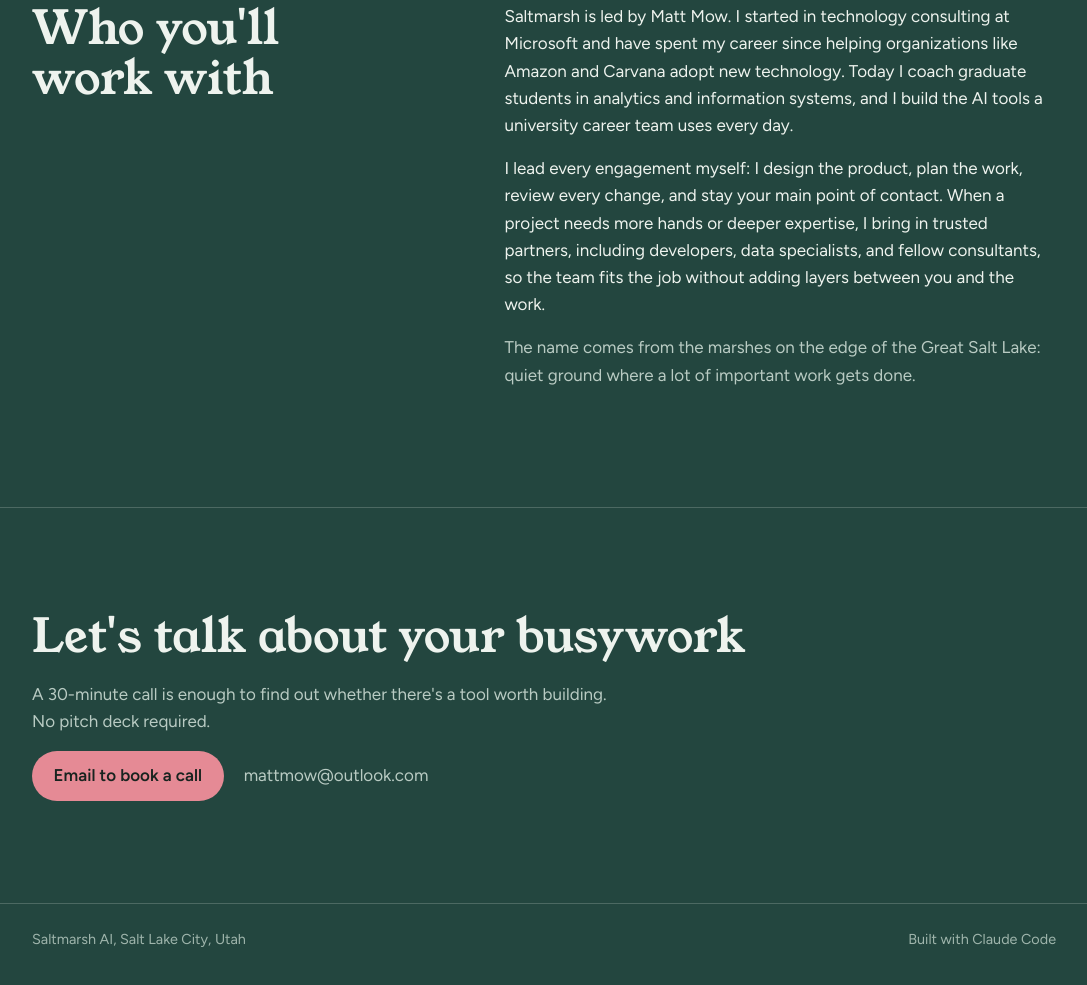
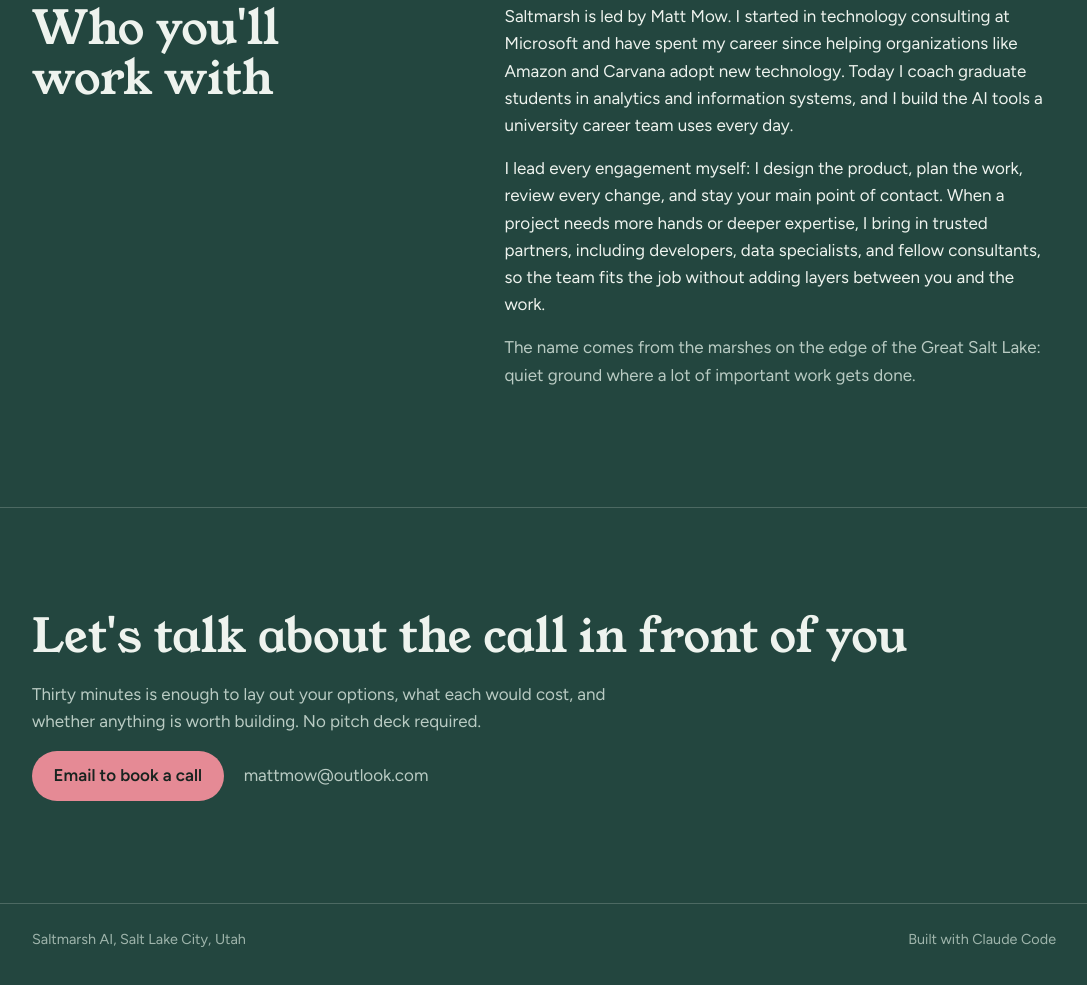
Before and after one commit to matthewmow/SaltmarshAI, a website: page public/index.html in a window 1280 px wide. Shown: the part 4771-5756 px from the top of the page, without its empty margins (96-1183 px from the left). Drawn offline with Linux system fonts and the light colour scheme.

Commit message:
Close the page on the decision, not the busywork
The contact heading now bookends the headline: "Let's talk about the call
in front of you," with a line on what a first conversation covers.

Co-Authored-By: Claude Opus 5.5 <noreply@anthropic.com>
Claude-Session: https://claude.ai/code/session_01YWeb9nLw7XriBD9j767wjH

```diff
--- a/public/index.html
+++ b/public/index.html
@@ -329,8 +329,8 @@ footer .wrap{display:flex;flex-wrap:wrap;justify-content:space-between;gap:.5rem
 
     <section id="contact" class="contact" aria-labelledby="talk">
       <div class="wrap">
-        <h2 id="talk">Let's talk about your busywork</h2>
-        <p class="muted">A 30-minute call is enough to find out whether there's a tool worth building. No pitch deck required.</p>
+        <h2 id="talk">Let's talk about the call in front of you</h2>
+        <p class="muted">Thirty minutes is enough to lay out your options, what each would cost, and whether anything is worth building. No pitch deck required.</p>
         <div class="actions">
           <a class="btn" href="mailto:mattmow@outlook.com?subject=Saltmarsh%20AI%20intro%20call">Email to book a call</a>
           <span class="muted">mattmow@outlook.com</span>
```
